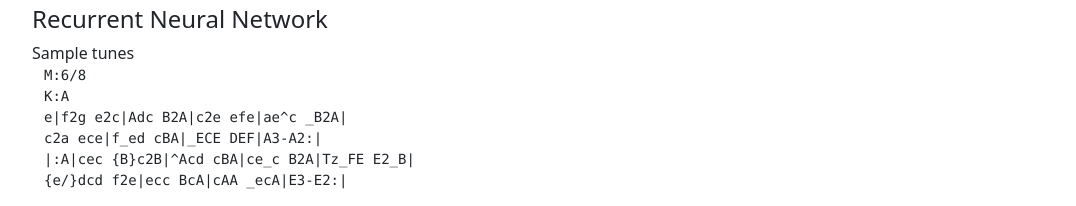
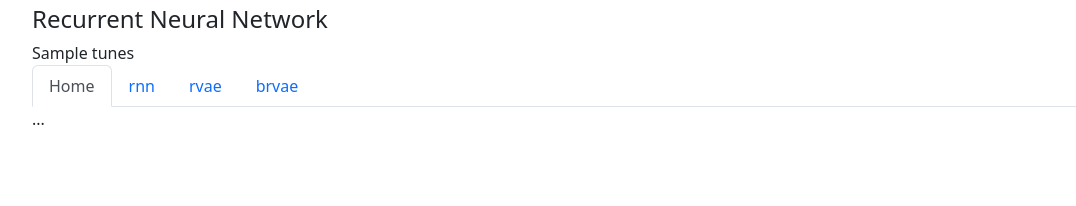
Before and after one commit to mikolajww/masters_abc_generation_with_dl, a plain HTML site: page index.html in a window 1280 px wide. Shown: the part 333-539 px from the top of the page, without its empty margins (50-1126 px from the left). Drawn offline with nearby package versions, Linux system fonts and the light colour scheme.

Commit message:
tab layout test

```diff
--- a/index.html
+++ b/index.html
@@ -14,6 +14,27 @@
 
         <h4>Recurrent Neural Network</h4>
         Sample tunes
+
+        <!-- Nav tabs -->
+        <ul class="nav nav-tabs" id="myTab" role="tablist">
+            <li class="nav-item" role="presentation">
+            <button class="nav-link active" id="home-tab" data-bs-toggle="tab" data-bs-target="#home" type="button" role="tab" aria-controls="home" aria-selected="true">Home</button>
+            </li>
+            <li class="nav-item" role="presentation">
+            <button class="nav-link" id="rnn-tab" data-bs-toggle="tab" data-bs-target="#rnn" type="button" role="tab" aria-controls="rnn" aria-selected="false">rnn</button>
+            </li>
+            <li class="nav-item" role="presentation">
+            <button class="nav-link" id="rvae-tab" data-bs-toggle="tab" data-bs-target="#rvae" type="button" role="tab" aria-controls="rvae" aria-selected="false">rvae</button>
+            </li>
+            <li class="nav-item" role="presentation">
+            <button class="nav-link" id="brvae-tab" data-bs-toggle="tab" data-bs-target="#brvae" type="button" role="tab" aria-controls="brvae" aria-selected="false">brvae</button>
+            </li>
+        </ul>
+
+        <!-- Tab panes -->
+        <div class="tab-content">
+            <div class="tab-pane active" id="home" role="tabpanel" aria-labelledby="home-tab">...</div>
+            <div class="tab-pane" id="rnn" role="tabpanel" aria-labelledby="rnn-tab">
         <div class="container">
             <div class="row">
                 <div class="col">
@@ -126,6 +147,16 @@ efg ece|dfd fed|1cAF DFA|dfe d2:|2cdd AFD|EFG ABc|dfe dcA||
             </div>
         </div>
 
+            </div>
+            <div class="tab-pane" id="rvae" role="tabpanel" aria-labelledby="rvae-tab">...</div>
+            <div class="tab-pane" id="brvae" role="tabpanel" aria-labelledby="brvae-tab">...</div>
+        </div>
+
+
+
+
+
+
     </div>
 
 
```
